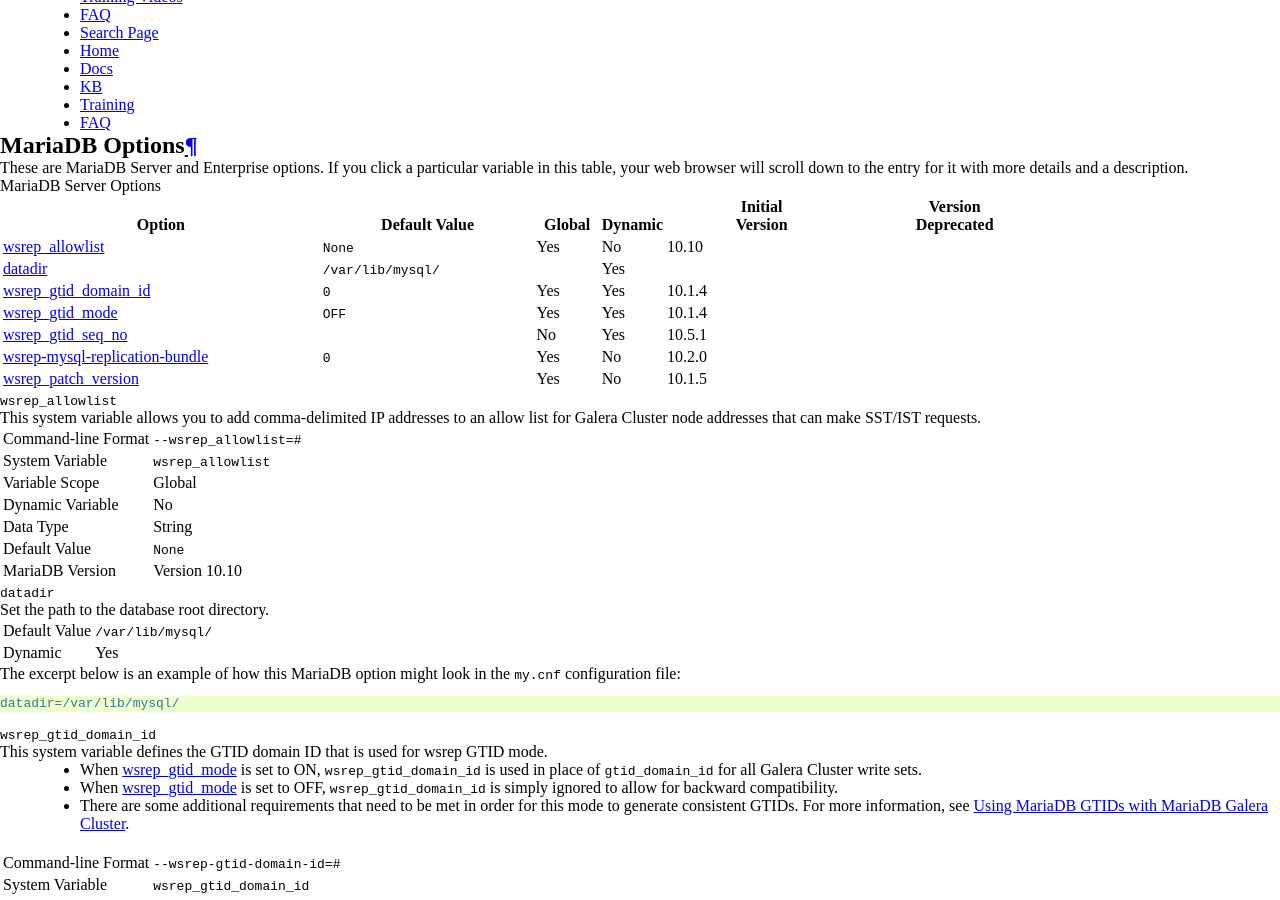
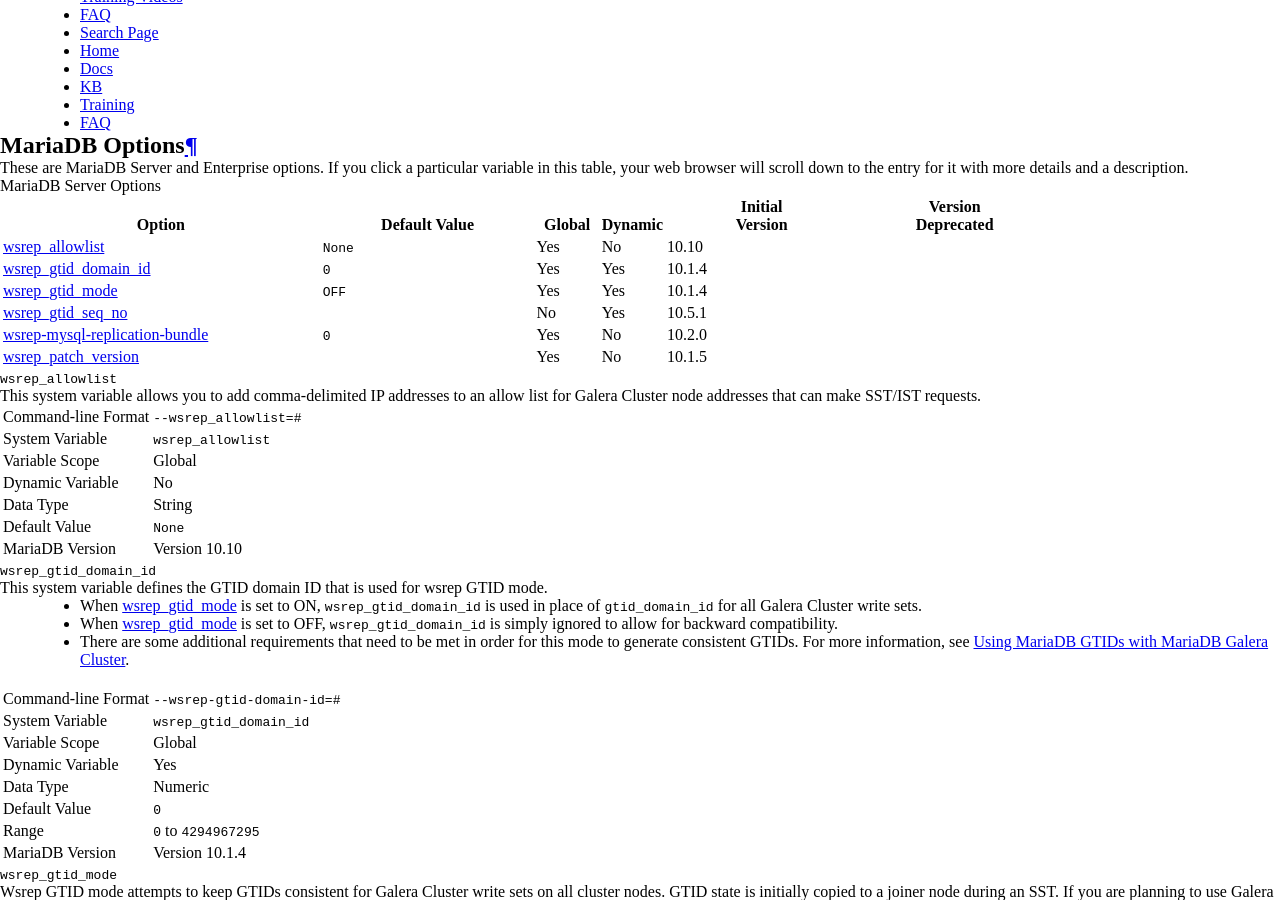
Before and after one commit to codership/documentation, a Sphinx documentation site: the page built from galeracluster/source/documentation/mariadb-options.rst, in a window 1280 px wide and 900 px high, scrolled down 264 px. Built offline with Sphinx 7.4.7, drawn with Linux system fonts in a browser that asks for light colours; comment, search, counter and statistics services are not loaded.

Commit message:
Issue #536 Datadir removed.

```diff
--- a/galeracluster/source/documentation/mariadb-options.rst
+++ b/galeracluster/source/documentation/mariadb-options.rst
@@ -67,7 +67,6 @@ These are MariaDB Server and Enterprise options. If you click a particular varia
    :widths: 30, 20, 6, 6, 18, 18
 
    ":ref:`wsrep_allowlist <wsrep_allowlist>`", "``None``", "Yes", "No", "10.10", ""
-   ":ref:`datadir <datadir>`", "``/var/lib/mysql/``", "", "Yes", "", ""
    ":ref:`wsrep_gtid_domain_id <wsrep_gtid_domain_id>`", "``0``", "Yes", "Yes", "10.1.4", ""
    ":ref:`wsrep_gtid_mode <wsrep_gtid_mode>`", "``OFF``", "Yes", "Yes", "10.1.4", ""
    ":ref:`wsrep_gtid_seq_no <wsrep_gtid_seq_no>`", "", "No", "Yes", "10.5.1", ""
@@ -98,27 +97,6 @@ This system variable allows you to add comma-delimited IP addresses to an allow
    "Data Type", "String"
    "Default Value", "``None`` "
    "MariaDB Version", "Version 10.10"
-
-
-
-.. _`datadir`:
-.. rst-class:: section-heading
-.. rubric:: ``datadir``
-
-Set the path to the database root directory.
-
-.. csv-table::
-   :class: doc-options
-
-   "Default Value", "``/var/lib/mysql/``"
-   "Dynamic", "Yes"
-
-The excerpt below is an example of how this MariaDB option might look in the ``my.cnf`` configuration file:
-
-.. code-block:: ini
-
-   datadir=/var/lib/mysql/
-
 
 
 
```
